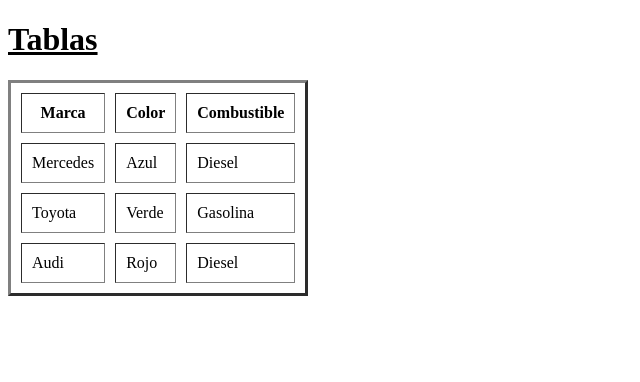
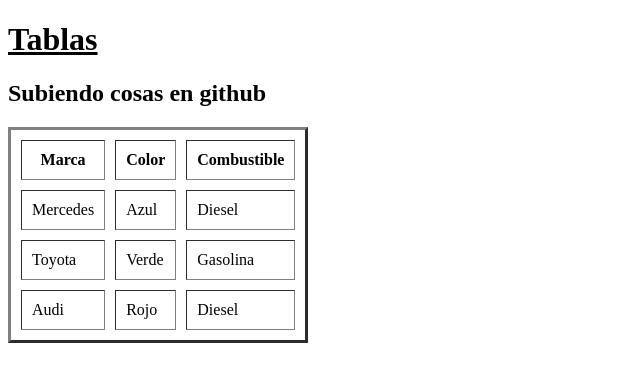
Before and after one commit to arodjimdev2/tablas, a plain HTML site: page index.html in a window 1280 px wide. Shown: the whole page, without its empty margins (0-640 px from the left). Drawn offline with Linux system fonts and the light colour scheme.

Commit message:
Update h2
I was adding an h2. It's a calvary.

```diff
--- a/index.html
+++ b/index.html
@@ -8,6 +8,7 @@
 	</head>
 	<body>
 		<h1><u>Tablas</u></h1>
+		<h2>Subiendo cosas en github</h2>
 		<section>
 			<table border="3" cellpadding="10" cellspacing="10" width="1" height="1">
 				<tr>
@@ -58,4 +59,5 @@ width → Ancho de la tabla.
 	<footer>
 
 	</footer>
+
 </html>
```
